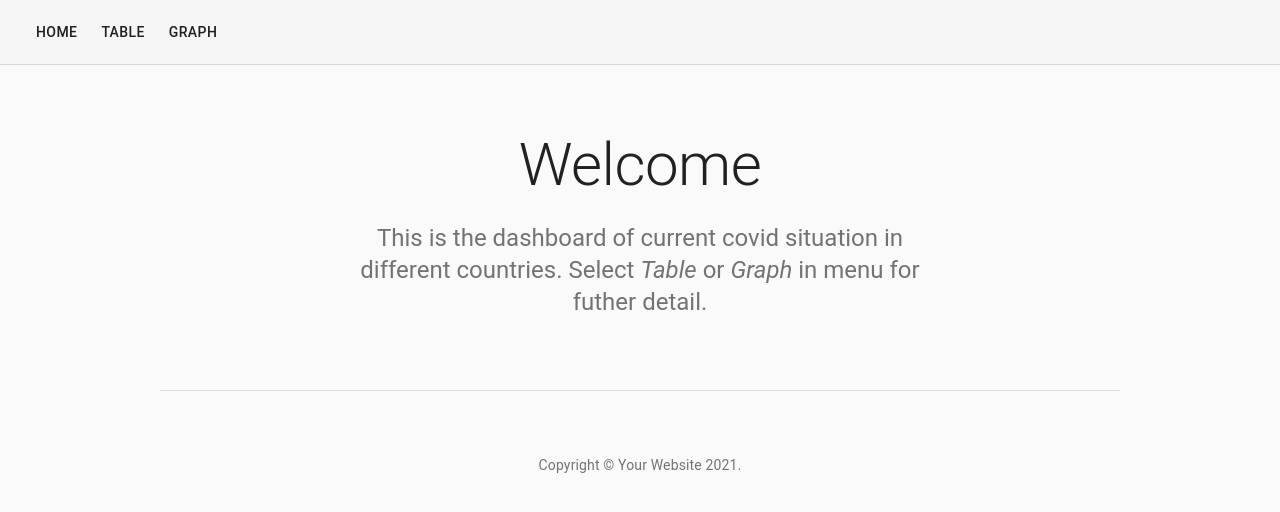
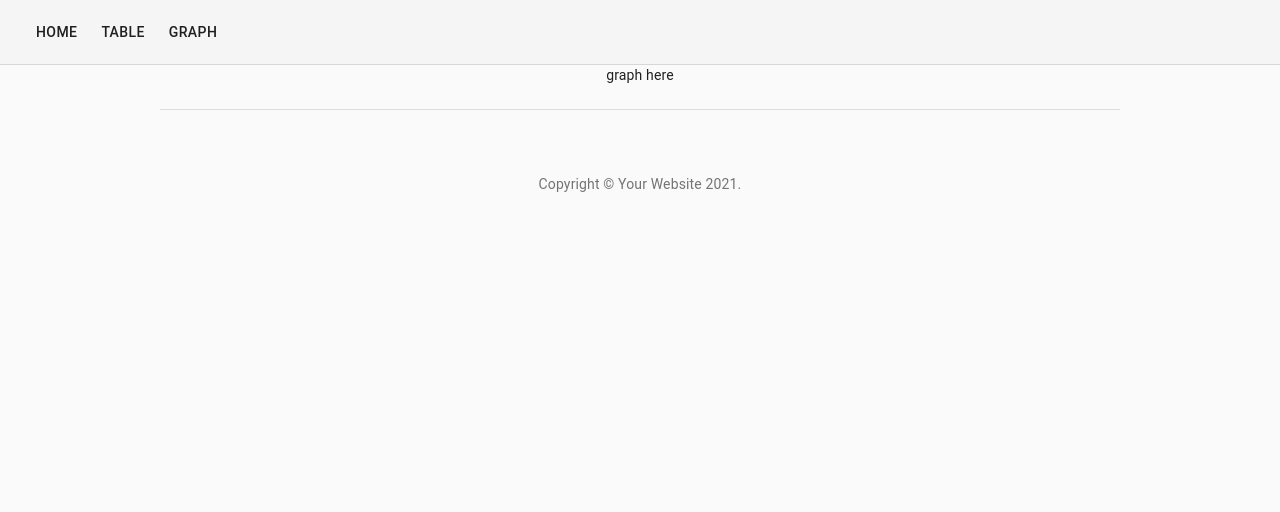
Before and after one commit to nga-pham/covid-dashboard, a React (Create React App) app: page /graph in a window 1280 px wide. Shown: the top 512 px of the page. Built offline with nearby package versions, Linux system fonts and the light colour scheme.

Commit message:
use switch to navigate between menu item

```diff
--- a/src/model/switch-content.json
+++ b/src/model/switch-content.json
@@ -1,7 +1,7 @@
 [
     {
         "item": "Home",
-        "link": "#"
+        "link": "/"
     },
     {
         "item": "Table",
--- a/src/view/Graph.jsx
+++ b/src/view/Graph.jsx
@@ -0,0 +1,5 @@
+export default function Graph() {
+    return (
+      <div>graph here</div>
+    );
+}
--- a/src/view/Main.jsx
+++ b/src/view/Main.jsx
@@ -3,9 +3,12 @@ import Box from '@material-ui/core/Box';
 import Container from '@material-ui/core/Container';
 import CssBaseline from '@material-ui/core/CssBaseline';
 import React from 'react';
+import { BrowserRouter as Router, Route, Switch } from "react-router-dom";
 import Copyright from "./Copyright";
+import Graph from './Graph';
 import Home from './Home';
 import NavBar from './NavBar';
+import Table from "./Table";
 import useStyles from "./useStyles";
 
 export default function Main() {
@@ -14,11 +17,26 @@ export default function Main() {
   return (
     <React.Fragment>
       <CssBaseline />
-      <AppBar position="static" color="default" elevation={0} className={classes.appBar}>
+      <AppBar
+        position="static"
+        color="default"
+        elevation={0}
+        className={classes.appBar}
+      >
         <NavBar />
       </AppBar>
       {/* Hero unit */}
-      <Home />
+      <Router>
+        <Switch>
+          <Route path="/table"><Table /></Route>
+          <Route path="/graph">
+            <Graph />
+          </Route>
+          <Route path="/">
+            <Home />
+          </Route>
+        </Switch>
+      </Router>
       {/* End hero unit */}
 
       {/* Footer */}
--- /dev/null
+++ b/src/view/Table.jsx
@@ -0,0 +1,3 @@
+export default function Table() {
+  return <div>table here</div>;
+}
```
